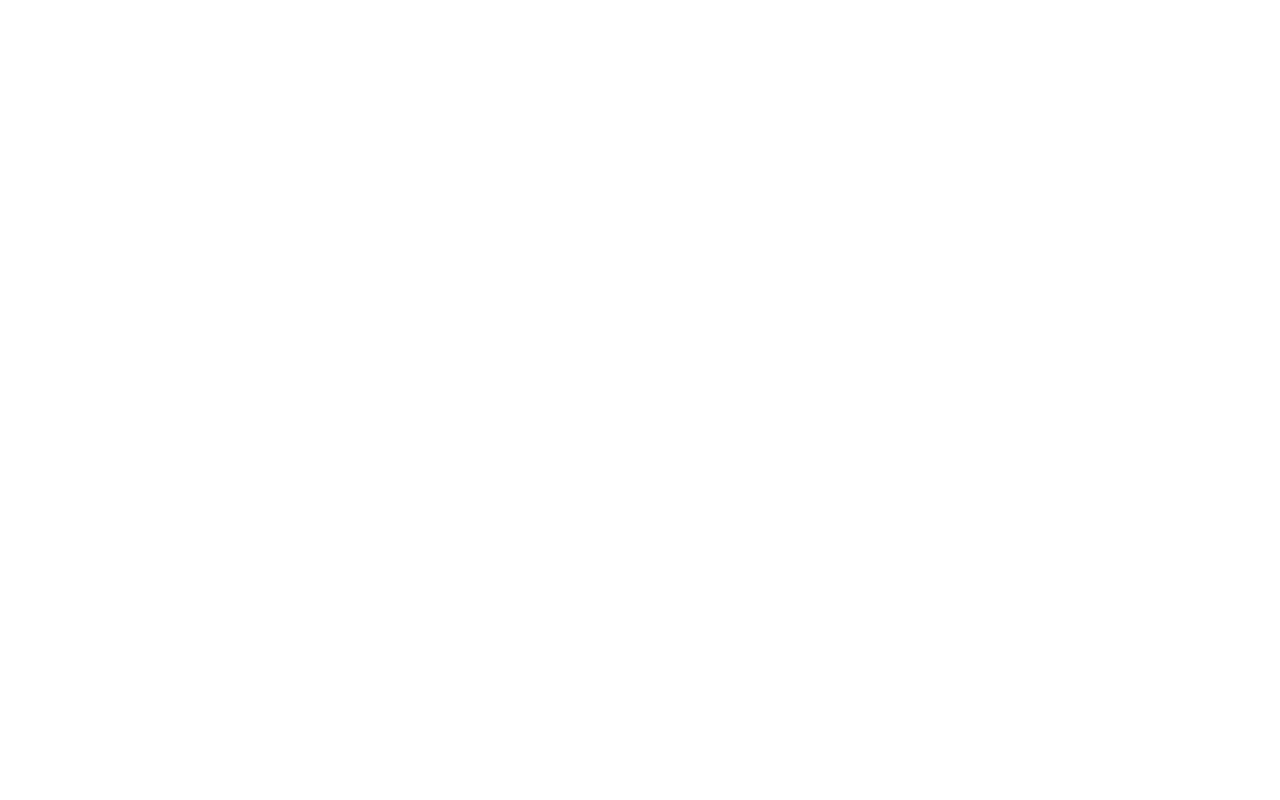
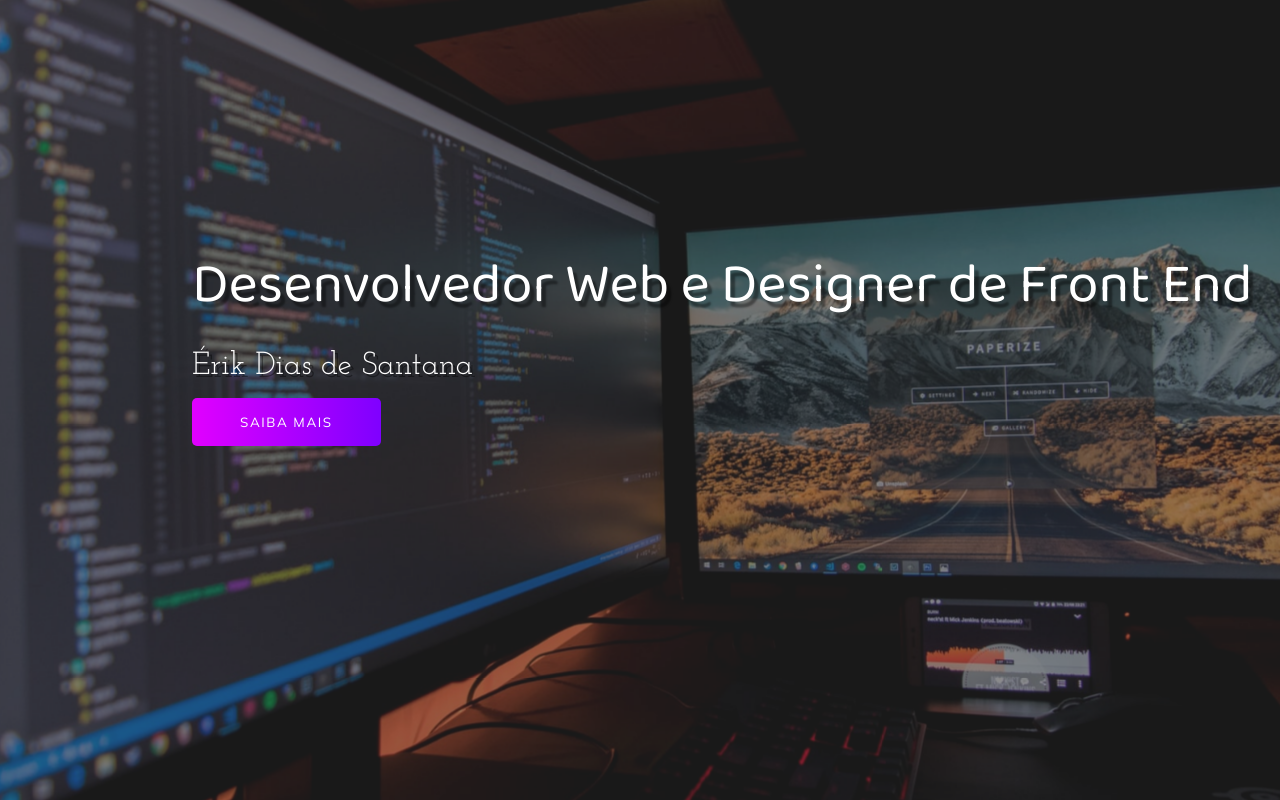
Before and after one commit to erikdiassantana/portifolio3, a plain HTML site: page index.html in a window 1280 px wide. Drawn offline with Linux system fonts and the light colour scheme.

Commit message:
:package: header

```diff
--- a/estilo.css
+++ b/estilo.css
@@ -1,2 +1,95 @@
 @import url('https://fonts.googleapis.com/css2?family=Baloo+Da+2:wght@400;500;600;700;800&family=Josefin+Slab:ital,wght@0,200;0,300;0,400;0,500;0,600;0,700;1,200;1,300;1,400;1,500;1,600;1,700&family=Mulish:ital,wght@0,300;0,400;0,500;0,600;0,900;1,200;1,300;1,400;1,500;1,600;1,900&display=swap');
 @import url('https://cdnjs.cloudflare.com/ajax/libs/font-awesome/5.15.2/css/all.min.css');
+
+*{
+    margin: 0;
+    padding: 0;
+}
+
+
+header{
+    width: 100%;
+    height: 100vh;
+    overflow: hidden;
+    position: relative;
+}
+
+.img-embrulho{
+    width: 100%;
+    height: 100%;
+    overflow: hidden;
+    background-color: rgba(0, 0, 0, 0.8)
+}
+
+
+
+.img-embrulho img{
+    width: 100%;
+    height: 100%;
+    object-fit: cover;
+    opacity: 0.5;
+    animation: zoom 25s;
+}
+@keyframes zoom{
+    0%{
+        transform: scale(1.3);
+    }
+    100%{
+       transform: scale(1);
+    }
+}
+.banner{
+    position: absolute;
+    left: 15%;
+    top: 30%;
+}
+.banner h1{
+  color: #ffffff;
+  font-size: 3.5rem;
+  font-family: "Baloo Da 2", serif;
+  font-weight: 200;
+  text-shadow: .3rem .4rem 2px rgba(0, 0, 0, .4);
+  margin-bottom: 1rem;
+  opacity: 0;
+  animation: moverbanner 1s 0.5s forwards;
+}
+ .banner p{
+     font-family: "Josefin Slab", serif;
+     color: #ffffff;
+     font-size: 2rem;
+     text-shadow: .2rem .2rem rgba(0, 0, 0, .4);
+     margin-bottom: 1rem;
+     opacity: 0;
+     animation: moverbanner 1s 0.7s forwards;
+
+ }
+
+ .banner button{
+    font-family: "Mulish", serif;
+    color: #ffffff;
+    text-transform:uppercase ;
+    letter-spacing: .1rem;
+    background: #7F00FF;
+    background: -webkit-linear-gradient(to right, #E100FF, #7F00FF);
+    background: linear-gradient(to right, #E100FF, #7F00FF);
+    padding: 1rem 3rem;
+    border: none;
+    border-radius: 5px;
+    cursor: pointer;
+    opacity: 0;
+    animation: moverbanner 1s 0.9s forwards;
+
+ }
+ .banner button:hover{
+     opacity: 0.8;
+     color: black;
+ }
+ @keyframes moverbanner{
+     0%{
+         transform: translateY(10rem) rotateY(-30deg);
+     }
+     100%{
+         transform: translateY(0) rotateY(0);
+         opacity: 1;
+     }
+ }
--- a/index.html
+++ b/index.html
@@ -5,9 +5,27 @@
     <meta http-equiv="X-UA-Compatible" content="IE=edge">
     <meta name="viewport" content="width=device-width, initial-scale=1.0">
     <link rel="stylesheet" href="estilo.css">
+    <link rel="apple-touch-icon" sizes="180x180" href="imagens/apple-touch-icon.png">
+    <link rel="icon" type="image/png" sizes="32x32" href="imagens/favicon-32x32.png">
+    <link rel="icon" type="image/png" sizes="16x16" href="imagens/favicon-16x16.png">
+    <link rel="manifest" href="/site.webmanifest">
     <title>Portifolio</title>
 </head>
 <body>
 
+    <div class="container">
+        <header>
+            <div class="img-embrulho">
+                <img src="./imagens/bg.jpg" alt="">
+            </div>
+            <div class="banner">
+                <h1>Desenvolvedor Web e Designer de Front End</h1>
+                <p>Érik Dias de Santana</p>
+                <button>Saiba Mais</button>
+            </div>
+
+        </header>
+    </div>
+
 </body>
 </html>
```
Also changed, not shown: imagens/android-chrome-192x192.png (renamed from android-chrome-192x192.png), imagens/android-chrome-512x512.png (renamed from android-chrome-512x512.png), imagens/apple-touch-icon.png (renamed from apple-touch-icon.png), imagens/bg.jpg (added), imagens/favicon-16x16.png (renamed from favicon-16x16.png), imagens/favicon-32x32.png (renamed from favicon-32x32.png), site.webmanifest, 1 other file.
